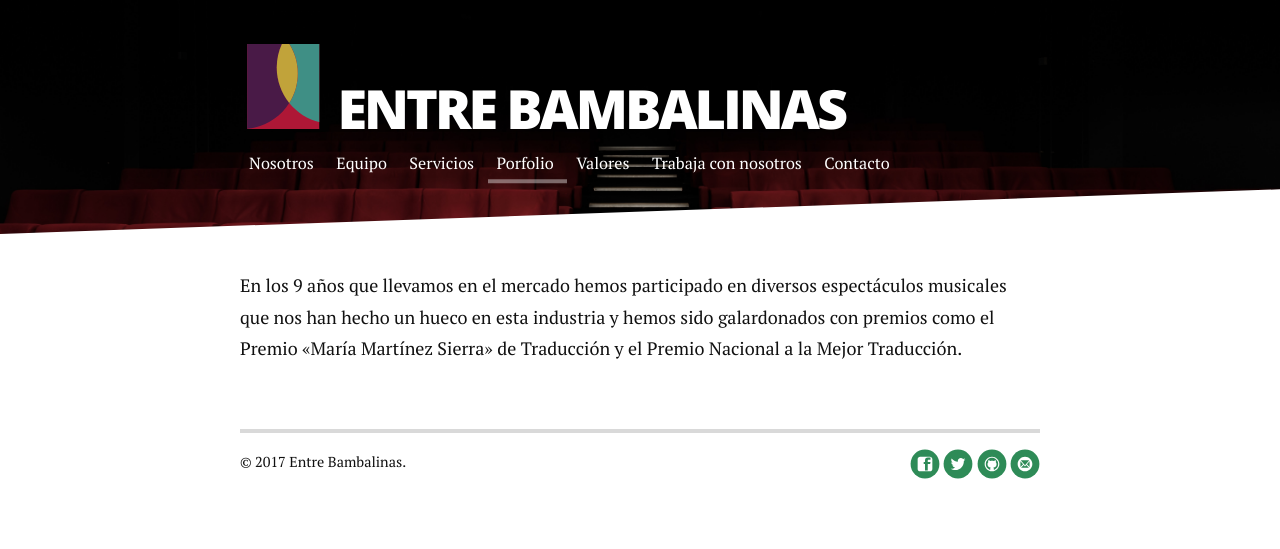
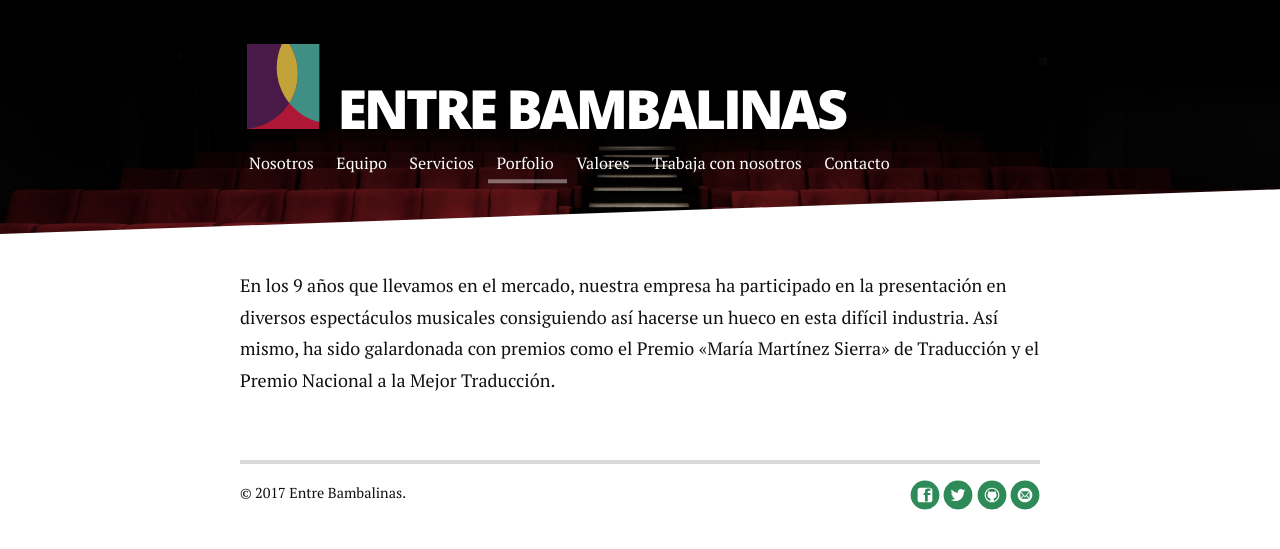
Before and after one commit to entrebambalinas/entrebambalinas.github.io, a Jekyll site: the page built from clientes.md, in a window 1280 px wide. Shown: the top 549 px of the page. Built offline with Jekyll 4.4.1, drawn with Linux system fonts in a browser that asks for light colours; nearby versions of some CDN libraries.

Commit message:
Update clientes.md

```diff
--- a/clientes.md
+++ b/clientes.md
@@ -2,4 +2,4 @@
 title: Clientes
 ---
 
-En los 9 años que llevamos en el mercado hemos participado en diversos espectáculos musicales que nos han hecho un hueco en esta industria y hemos sido galardonados con premios como   el Premio «María Martínez Sierra» de Traducción y el Premio Nacional a la Mejor Traducción.
+En los 9 años que llevamos en el mercado, nuestra empresa ha participado en la presentación en diversos espectáculos musicales consiguiendo así hacerse un hueco en esta difícil industria. Así mismo, ha sido galardonada con premios como   el Premio «María Martínez Sierra» de Traducción y el Premio Nacional a la Mejor Traducción.
```
